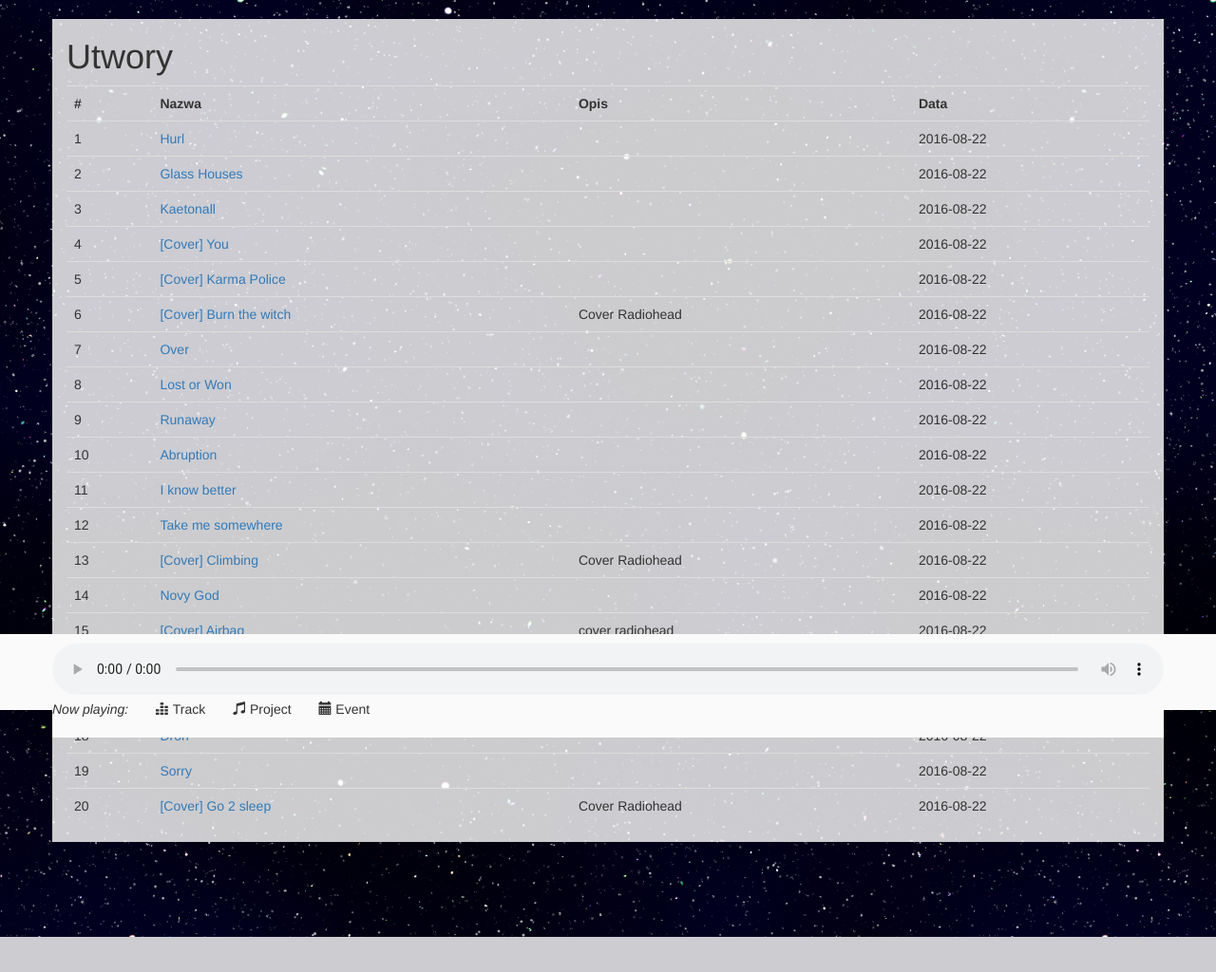
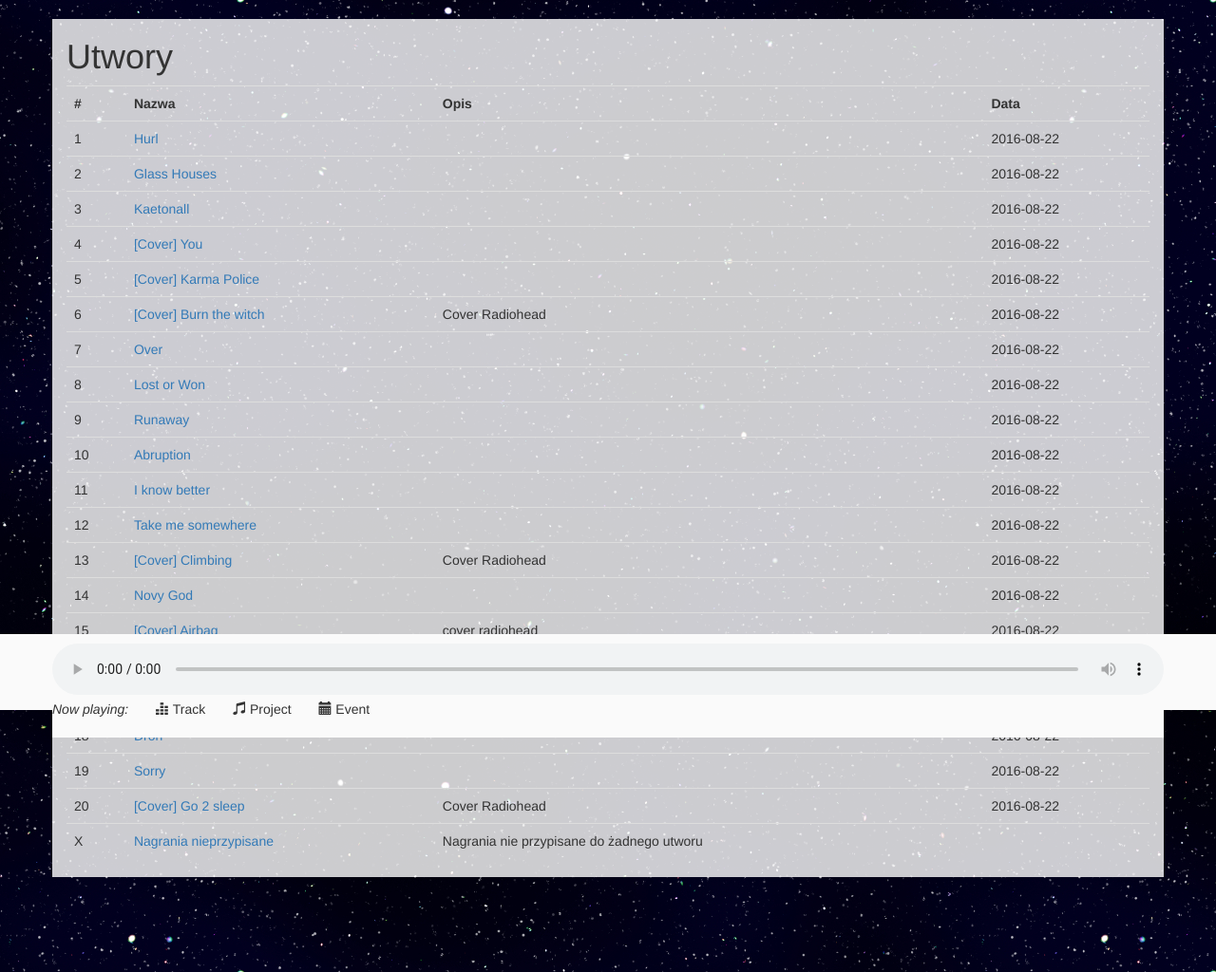
Before and after one commit to mateuszo/band-manager, a Django app: page /tracks/projects in a window 1280 px wide. Shown: the part 52-1076 px from the top of the page at 95% size. Before the commit the page ends 1039 px from the top, so only its background shows below. Run offline with Django 3.2, Linux system fonts and the light colour scheme; data comes from the database, SQL or seed files in the repository; some libraries are stand-ins or nearby versions; some web fonts are replaced.

Commit message:
Add undefined project view

```diff
--- a/tracks/templates/tracks/project_details.html
+++ b/tracks/templates/tracks/project_details.html
@@ -7,7 +7,7 @@
 <div class="container">
     <h2>{{ project.name }}</h2>
     <h3>{{ project.description }}</h3>
-    {% include "tracks/tables/track-table.html" with tracks=project.track_set.all %}
+    {% include "tracks/tables/track-table.html" with tracks=tracks %}
 </div>
 
 
--- a/tracks/templates/tracks/tables/project-table.html
+++ b/tracks/templates/tracks/tables/project-table.html
@@ -12,4 +12,10 @@
         <td>{{ project.date }}</td>
     </tr>
 {% endfor %}
+    <tr class="table-row" data-href="{% url 'tracks:project_undefined' %}">
+        <td>X</td>
+        <td><a href="{% url 'tracks:project_undefined' %}">Nagrania nieprzypisane</a></td>
+        <td>Nagrania nie przypisane do żadnego utworu</td>
+        <td></td>
+    </tr>
 </table>
--- a/tracks/templates/tracks/tables/track-table.html
+++ b/tracks/templates/tracks/tables/track-table.html
@@ -12,7 +12,7 @@
         {% if track.project.id %}
             <td class="project-name"><a href="{% url 'tracks:project_details' track.project.id %}">{{ track.project }}</a></td>
         {% else %}
-            <td>{{ track.project }}</td>
+            <td class="project-name"><a href="{% url 'tracks:project_undefined' %}">{{ track.project }}</a></td>
         {% endif %}
         <td class="event-name"><a href="{% url 'tracks:event_details' track.event.id %}">{{ track.event }}</a></td>
         <td>{{ track.date }}</td>
--- a/tracks/urls.py
+++ b/tracks/urls.py
@@ -10,6 +10,7 @@ urlpatterns = [
     url(r'^events/(?P<event_id>[0-9]+)$', views.event_details, name='event_details'),
     url(r'^projects$', views.projects, name='projects'),
     url(r'^projects/(?P<project_id>[0-9]+)$', views.project_details, name='project_details'),
+    url(r'^projects/undefined$', views.project_undefined, name='project_undefined'),
     url(r'^search$', views.search, name='search'),
 
 ]
--- a/tracks/views.py
+++ b/tracks/views.py
@@ -31,7 +31,15 @@ def projects(request):
 
 def project_details(request, project_id):
     project = get_object_or_404(Project, pk=project_id)
-    return render(request, 'tracks/project_details.html', {'project': project})
+    tracks = project.track_set.all()
+    return render(request, 'tracks/project_details.html', {'project': project, 'tracks': tracks})
+
+def project_undefined(request):
+    project = Project()
+    project.name = "Niezidentyfikowany"
+    project.description = "Nagrania nieprzypisane do żadnego projektu"
+    tracks = Track.objects.filter(project=None)
+    return render(request, 'tracks/project_details.html', {'project': project, 'tracks': tracks})
 
 def search(request):
     query = request.GET.get("q")
```
